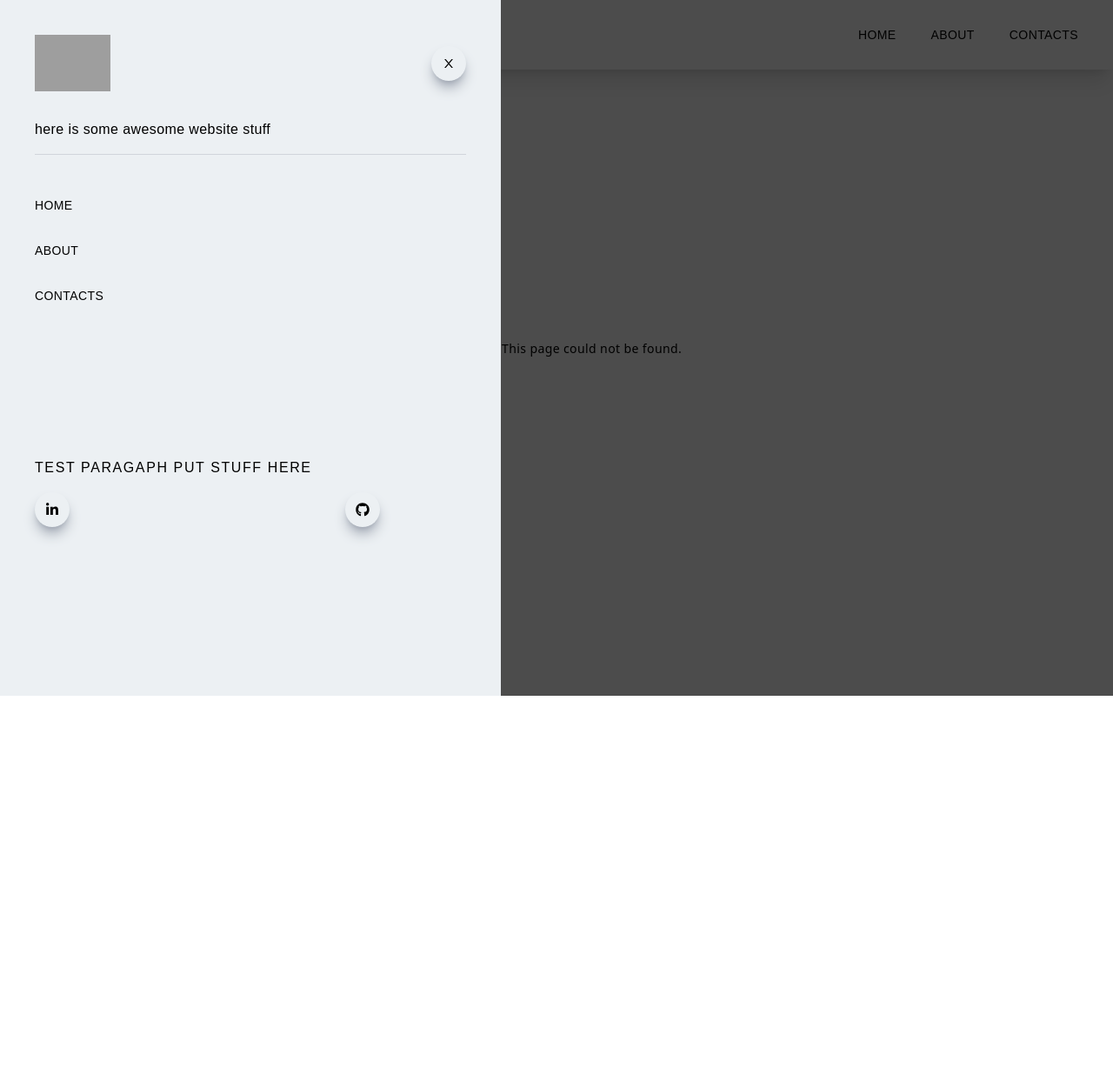
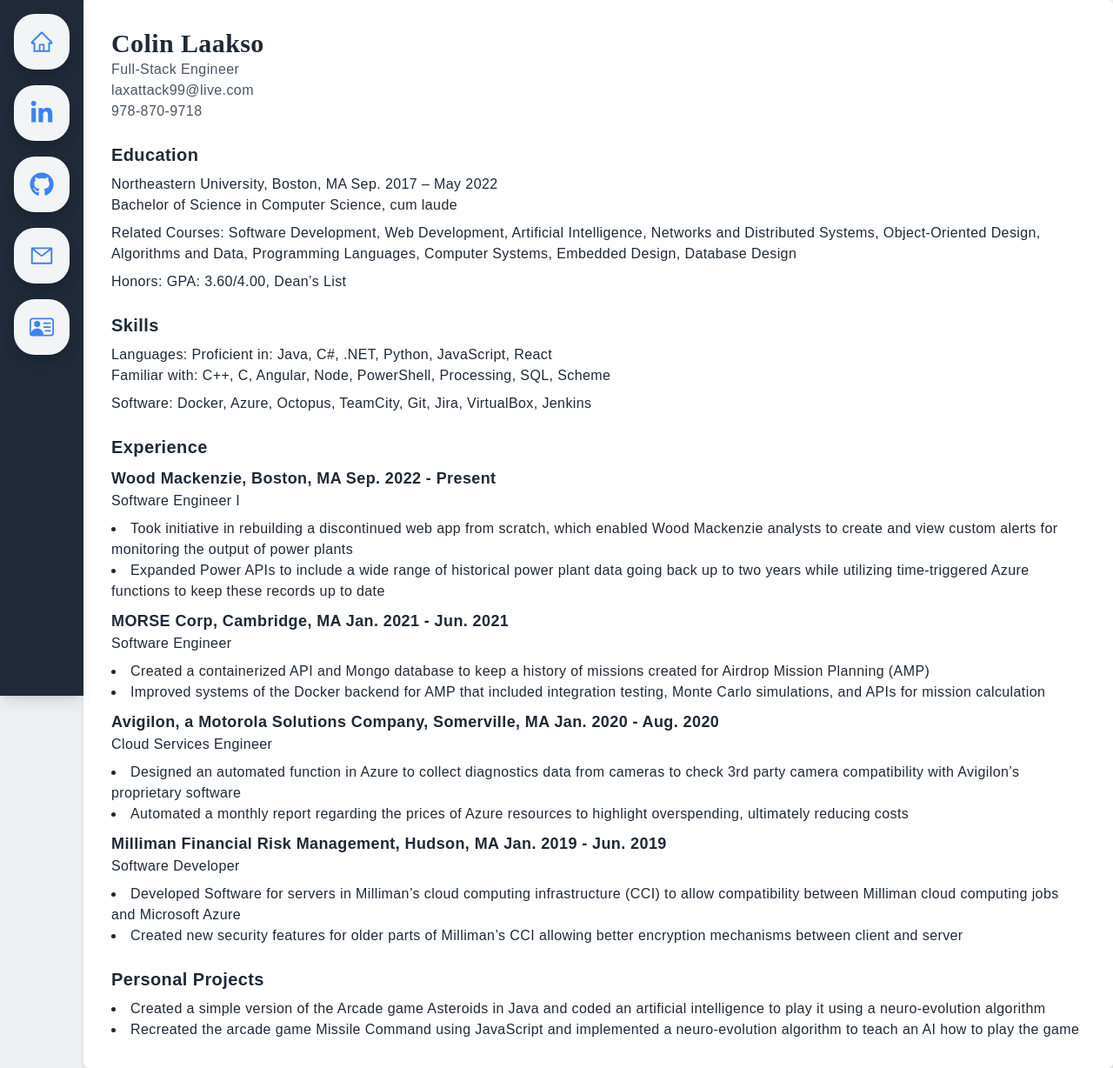
Before and after one commit to laxattax99/Laakso-Website, a Next.js app in the folder laakso-website/: page /Resume in a window 1280 px wide. Before the commit this address had no page. Shown: the whole page at 87% size. Before the commit the page ends 800 px from the top, so only its background shows below. Built offline with nearby package versions, Linux system fonts and the light colour scheme; grey boxes are pictures that could not be loaded.

Commit message:
made it more discord oriented

```diff
--- /dev/null
+++ b/laakso-website/components/SideBar.jsx
@@ -0,0 +1,24 @@
+import { FaGithub, FaLinkedinIn  } from "react-icons/fa";
+import SideBarIcon from "./SideBarIcon";
+import { AiOutlineHome, AiOutlineMail } from "react-icons/ai";
+import {BsPersonVcard} from "react-icons/bs";
+
+const SideBar = () => {
+return(
+    <div className="flex flex-col fixed h-screen top-0 left-0 w-24 shadow-lg bg-gray-800">
+        <SideBarIcon icon={<AiOutlineHome size="28" />} text="Home" link="/" noNewTab/>
+        <Divider />
+        <SideBarIcon icon={<FaLinkedinIn size="28" />} text="My LinkedIn" link="https://www.linkedin.com/in/colin-laakso/" />
+        <Divider />
+        <SideBarIcon icon={<FaGithub size="28" />} text="My GitHub" link="https://github.com/laxattax99/" />
+        <Divider />
+        <SideBarIcon icon={<AiOutlineMail size="28" />} text="Send an Email" link="mailto:laxattack99@live.com" />
+        <Divider />
+        <SideBarIcon icon={<BsPersonVcard size="28" />} text="My Resume" link="/Resume" noNewTab/>
+    </div>
+)
+};
+
+const Divider = () => <hr className="sidebar-hr" />;
+
+export default SideBar;
--- /dev/null
+++ b/laakso-website/components/SideBarIcon.jsx
@@ -0,0 +1,11 @@
+import Link from "next/link";
+
+const SideBarIcon = ({ icon, text = "tooltip", link, noNewTab = false }) => {
+  return (
+    <div className="sidebar-icon group">
+      <Link href={link} rel="noopener noreferrer" target={!noNewTab && "_blank"}>{icon}</Link>
+      <span className="sidebar-text group-hover:scale-100">{text}</span>
+    </div>
+  );
+};
+export default SideBarIcon;
--- /dev/null
+++ b/laakso-website/pages/Resume.jsx
@@ -0,0 +1,136 @@
+const Resume = () => {
+  return (
+    <div className="bg-white p-8 shadow-md rounded-md">
+      <header>
+        <h1 className="text-3xl font-bold">Colin Laakso</h1>
+        <p className="text-gray-600">Full-Stack Engineer</p>
+        <p className="text-gray-600">laxattack99@live.com</p>
+        <p className="text-gray-600">978-870-9718</p>
+      </header>
+
+      <section className="mt-6">
+        <h2 className="text-xl font-bold">Education</h2>
+        <p className="mt-2">
+          Northeastern University, Boston, MA Sep. 2017 – May 2022
+          <br />
+          Bachelor of Science in Computer Science, cum laude
+        </p>
+        <p className="mt-2">
+          Related Courses: Software Development, Web Development, Artificial
+          Intelligence, Networks and Distributed Systems, Object-Oriented
+          Design, Algorithms and Data, Programming Languages, Computer Systems,
+          Embedded Design, Database Design
+        </p>
+        <p className="mt-2">Honors: GPA: 3.60/4.00, Dean’s List</p>
+      </section>
+
+      <section className="mt-6">
+        <h2 className="text-xl font-bold">Skills</h2>
+        <p className="mt-2">
+          Languages: Proficient in: Java, C#, .NET, Python, JavaScript, React
+          <br />
+          Familiar with: C++, C, Angular, Node, PowerShell, Processing, SQL,
+          Scheme
+        </p>
+        <p className="mt-2">
+          Software: Docker, Azure, Octopus, TeamCity, Git, Jira, VirtualBox,
+          Jenkins
+        </p>
+      </section>
+
+      <section className="mt-6">
+        <h2 className="text-xl font-bold">Experience</h2>
+        <div className="mt-2">
+          <h3 className="text-lg font-bold">
+            Wood Mackenzie, Boston, MA Sep. 2022 - Present
+          </h3>
+          <p>Software Engineer I</p>
+          <ul className="list-disc list-inside mt-2">
+            <li>
+              Took initiative in rebuilding a discontinued web app from scratch,
+              which enabled Wood Mackenzie analysts to create and view custom
+              alerts for monitoring the output of power plants
+            </li>
+            <li>
+              Expanded Power APIs to include a wide range of historical power
+              plant data going back up to two years while utilizing
+              time-triggered Azure functions to keep these records up to date
+            </li>
+          </ul>
+        </div>
+        <div className="mt-2">
+          <h3 className="text-lg font-bold">
+            MORSE Corp, Cambridge, MA Jan. 2021 - Jun. 2021
+          </h3>
+          <p>Software Engineer</p>
+          <ul className="list-disc list-inside mt-2">
+            <li>
+              Created a containerized API and Mongo database to keep a history
+              of missions created for Airdrop Mission Planning (AMP)
+            </li>
+            <li>
+              Improved systems of the Docker backend for AMP that included
+              integration testing, Monte Carlo simulations, and APIs for mission
+              calculation
+            </li>
+          </ul>
+        </div>
+        <div className="mt-2">
+          <h3 className="text-lg font-bold">
+            Avigilon, a Motorola Solutions Company, Somerville, MA Jan. 2020 -
+            Aug. 2020
+          </h3>
+          <p>Cloud Services Engineer</p>
+          <ul className="list-disc list-inside mt-2">
+            <li>
+              Designed an automated function in Azure to collect diagnostics
+              data from cameras to check 3rd party camera compatibility with
+              Avigilon’s proprietary software
+            </li>
+            <li>
+              Automated a monthly report regarding the prices of Azure resources
+              to highlight overspending, ultimately reducing costs
+            </li>
+          </ul>
+        </div>
+        <div className="mt-2">
+          <h3 className="text-lg font-bold">
+            Milliman Financial Risk Management, Hudson, MA Jan. 2019 - Jun. 2019
+          </h3>
+          <p>Software Developer</p>
+          <ul className="list-disc list-inside mt-2">
+            <li>
+              Developed Software for servers in Milliman’s cloud computing
+              infrastructure (CCI) to allow compatibility between Milliman cloud
+              computing jobs and Microsoft Azure
+            </li>
+            <li>
+              Created new security features for older parts of Milliman’s CCI
+              allowing better encryption mechanisms between client and server
+            </li>
+          </ul>
+        </div>
+      </section>
+
+      <section className="mt-6">
+        <h2 className="text-xl font-bold">Personal Projects</h2>
+        <div className="mt-2">
+          <ul className="list-disc list-inside mt-2">
+            <li>
+              Created a simple version of the Arcade game Asteroids in Java and
+              coded an artificial intelligence to play it using a
+              neuro-evolution algorithm
+            </li>
+            <li>
+              Recreated the arcade game Missile Command using JavaScript and
+              implemented a neuro-evolution algorithm to teach an AI how to play
+              the game
+            </li>
+          </ul>
+        </div>
+      </section>
+    </div>
+  );
+};
+
+export default Resume;
--- a/laakso-website/pages/_app.js
+++ b/laakso-website/pages/_app.js
@@ -1,12 +1,13 @@
+import SideBar from '@/components/SideBar';
 import Navbar from '../components/Navbar';
 import '../styles/globals.css';
 
 function MyApp({ Component, pageProps }) {
   return (
-    <>
-      <Navbar />
+    <div className="ml-24">
+      <SideBar />
       <Component {...pageProps} />
-    </>
+    </div>
   );
 }
 
--- a/laakso-website/pages/index.jsx
+++ b/laakso-website/pages/index.jsx
@@ -1,13 +1,25 @@
-import Head from 'next/head'
-
+import Image from "next/image";
 
 export default function Home() {
   return (
-    <div>
-      <Head>
-        <title>Colin | Full-Stack Developer</title>
-        <meta name="description" content="stuff here" />
-      </Head>
+    <div className="flex flex-row items-center justify-center min-h-screen bg-gray-100 ">
+      <div className="flex flex-col lef justify-centers py-4 ml-4">
+        <h1 className="text-6xl font-bold mb-4">Colin Laakso</h1>
+        <p className="text-lg text-center mb-6">
+          I am a software engineer with a passion for solving complex problems.
+        </p>
+      </div>
+      <div className="flex justify-center items-center py-4 ml-4">
+        <div className="relative w-80 h-80 rounded-full overflow-hidden">
+          <Image
+            src="/../public/assets/me_headshot.jpg"
+            alt="/"
+            objectFit="cover"
+            objectPosition="center 50%"
+            layout="fill"
+          />
+        </div>
+      </div>
     </div>
-  )
+  );
 }
--- a/laakso-website/styles/globals.css
+++ b/laakso-website/styles/globals.css
@@ -7,6 +7,30 @@
 html {
   scroll-behavior: smooth;
   font-family: "Raleway", sans-serif;
+}
+
+@layer components {
+  .sidebar-icon {
+    @apply relative flex items-center justify-center h-16 w-16 mt-4 mx-auto
+    bg-gray-100 hover:bg-blue-500
+  text-blue-500 hover:text-white
+    hover:rounded-xl rounded-3xl
+    transition-all duration-300 ease-linear
+    cursor-pointer shadow-lg;
+  }
+
+  .sidebar-text {
+    @apply absolute w-auto p-2 m-4 min-w-max left-14 rounded-md shadow-md
+    text-white bg-gray-900
+    text-xs font-bold
+    transition-all duration-100 scale-0 origin-left;
+  }
+
+  .sidebar-hr {
+    @apply bg-gray-100
+    border border-gray-800  rounded-full
+    mx-4;
+  }
 }
 
 @layer base {
```
Also changed, not shown: laakso-website/public/assets/me_headshot.jpg (added).
